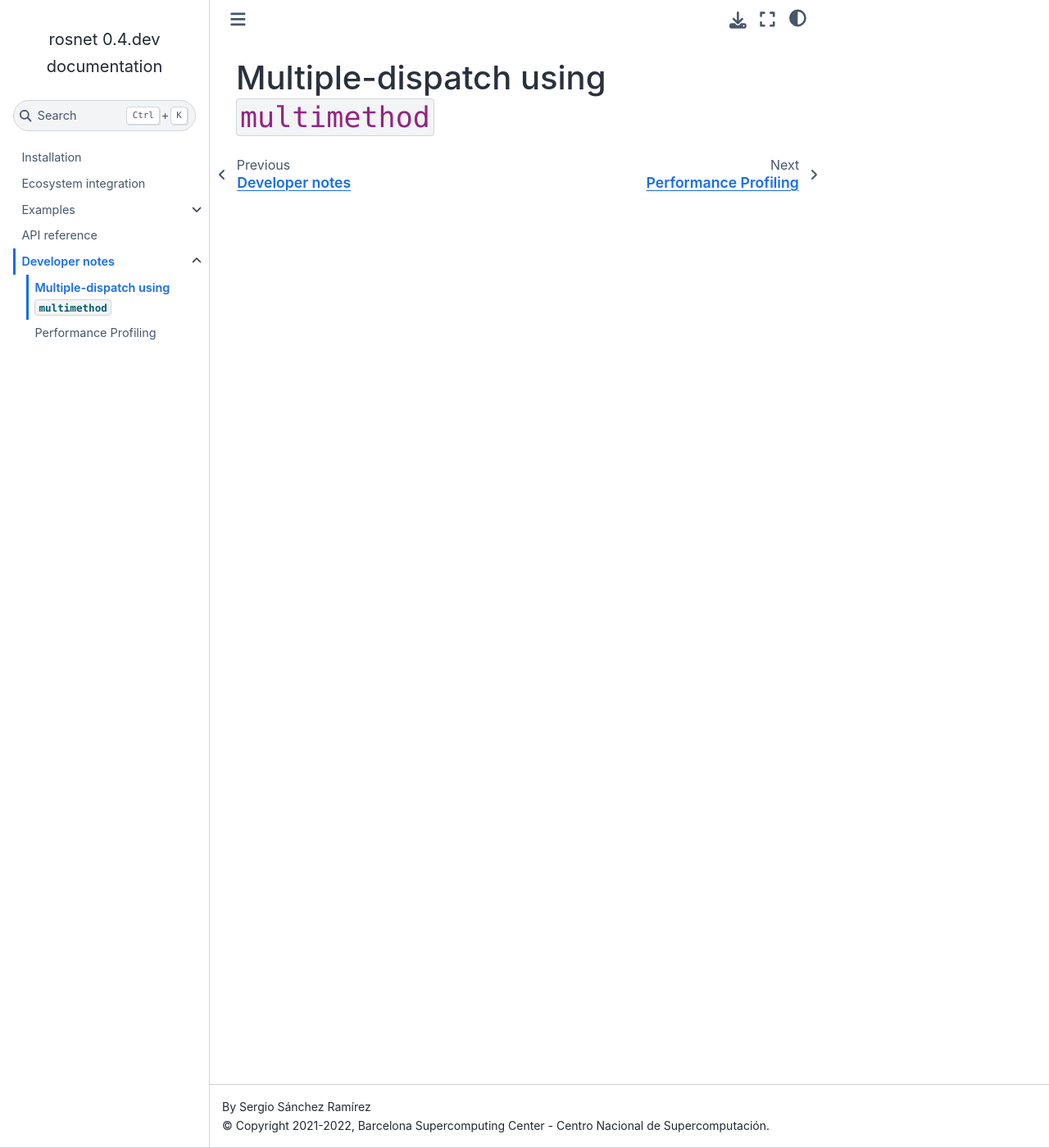
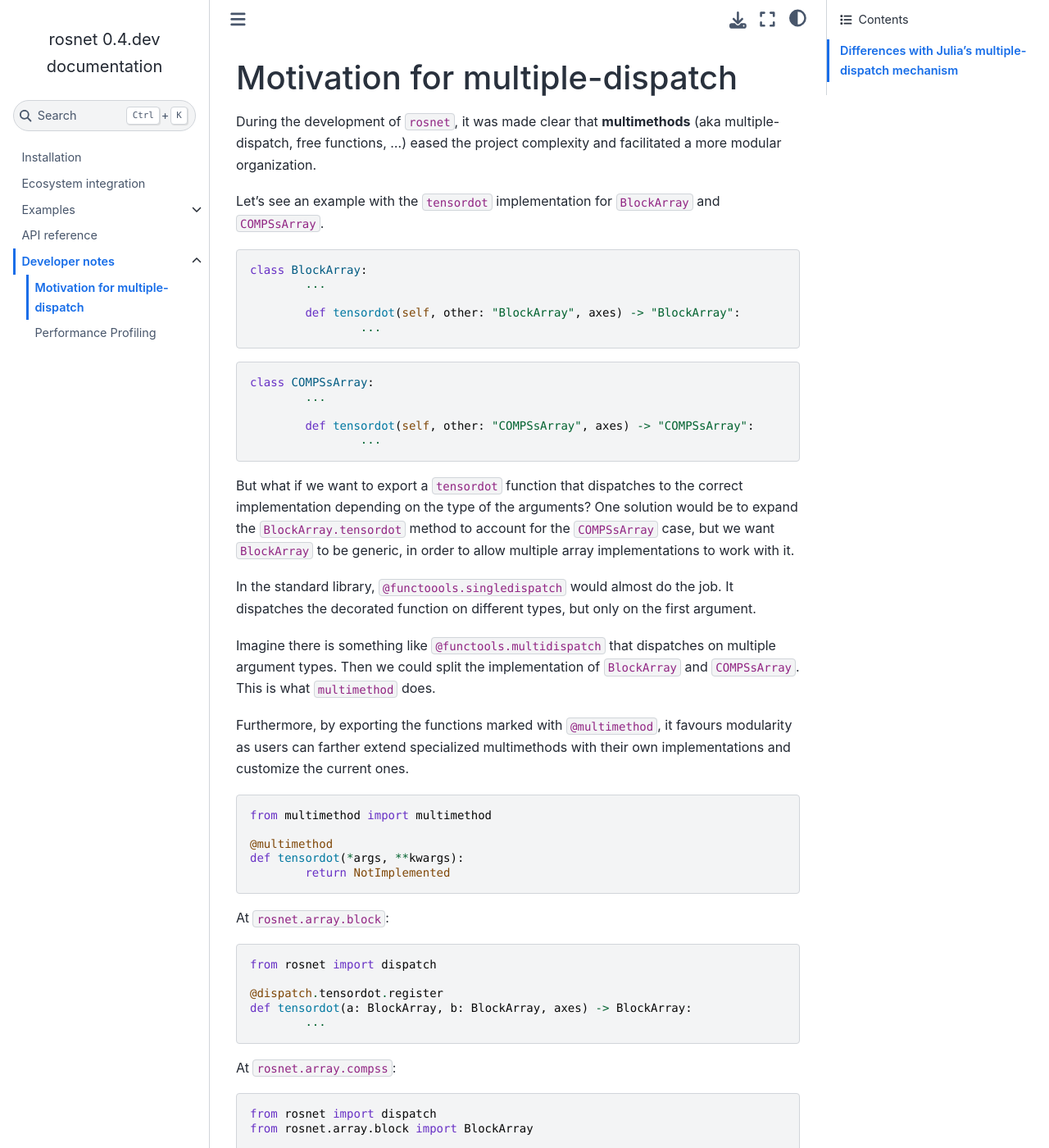
Before and after one commit to bsc-quantic/rosnet, a Sphinx documentation site: the page built from docs/develop/multimethod.md, in a window 1280 px wide and 1400 px high. Shown: the whole window at 82% size. Built offline with Sphinx 7.4.7 and the Sphinx Book theme 1.1.4, drawn with Linux system fonts in a browser that asks for light colours; some of the changed text lies outside the part shown.

Commit message:
Document motivation for `multimethod`s

````diff
--- a/docs/develop/multimethod.md
+++ b/docs/develop/multimethod.md
@@ -1,3 +1,70 @@
-# Multiple-dispatch using `multimethod`
+# Motivation for multiple-dispatch
 
-<!-- TODO -->
+During the development of `rosnet`, it was made clear that **multimethods** (aka multiple-dispatch, free functions, ...) eased the project complexity and facilitated a more modular organization.
+
+Let's see an example with the `tensordot` implementation for `BlockArray` and `COMPSsArray`.
+
+
+```python
+class BlockArray:
+	...
+
+	def tensordot(self, other: "BlockArray", axes) -> "BlockArray":
+		...
+```
+
+```python
+class COMPSsArray:
+	...
+
+	def tensordot(self, other: "COMPSsArray", axes) -> "COMPSsArray":
+		...
+```
+
+But what if we want to export a `tensordot` function that dispatches to the correct implementation depending on the type of the arguments? One solution would be to expand the `BlockArray.tensordot` method to account for the `COMPSsArray` case, but we want `BlockArray` to be generic, in order to allow multiple array implementations to work with it.
+
+In the standard library, `@functoools.singledispatch` would almost do the job. It dispatches the decorated function on different types, but only on the first argument.
+
+Imagine there is something like `@functools.multidispatch` that dispatches on multiple argument types. Then we could split the implementation of `BlockArray` and `COMPSsArray`. This is what `multimethod` does.
+
+Furthermore, by exporting the functions marked with `@multimethod`, it favours modularity as users can farther extend specialized multimethods with their own implementations and customize the current ones.
+
+```python
+from multimethod import multimethod
+
+@multimethod
+def tensordot(*args, **kwargs):
+	return NotImplemented
+```
+
+At `rosnet.array.block`:
+```python
+from rosnet import dispatch
+
+@dispatch.tensordot.register
+def tensordot(a: BlockArray, b: BlockArray, axes) -> BlockArray:
+	...
+```
+
+At `rosnet.array.compss`:
+```python
+from rosnet import dispatch
+from rosnet.array.block import BlockArray
+
+@dispatch.tensordot.register
+def tensordot(a: COMPSsArray, b: COMPSsArray, axes) -> COMPSsArray:
+	...
+```
+
+And what if we want to compose `BlockArray` and `COMPSsArray` (i.e. `BlockArray[COMPSsArray]`)? We can even do that using `Generic`s.
+
+```python
+@dispatch.tensordot.register
+def tensordot_block(a: BlockArray[COMPSsArray], b: BlockArray[COMPSsArray], axes, method="commutative"):
+	...
+```
+
+## Differences with Julia's multiple-dispatch mechanism
+
+- Julia's multiple-dispatch is invariant, while `multimethod` provides ...
+- If a multimethod is [type stable](https://docs.julialang.org/en/v1/manual/faq/#man-type-stability), Julia will avoid the virtual table and point directly to the correct implementation. In Python, this is impossible.
````
